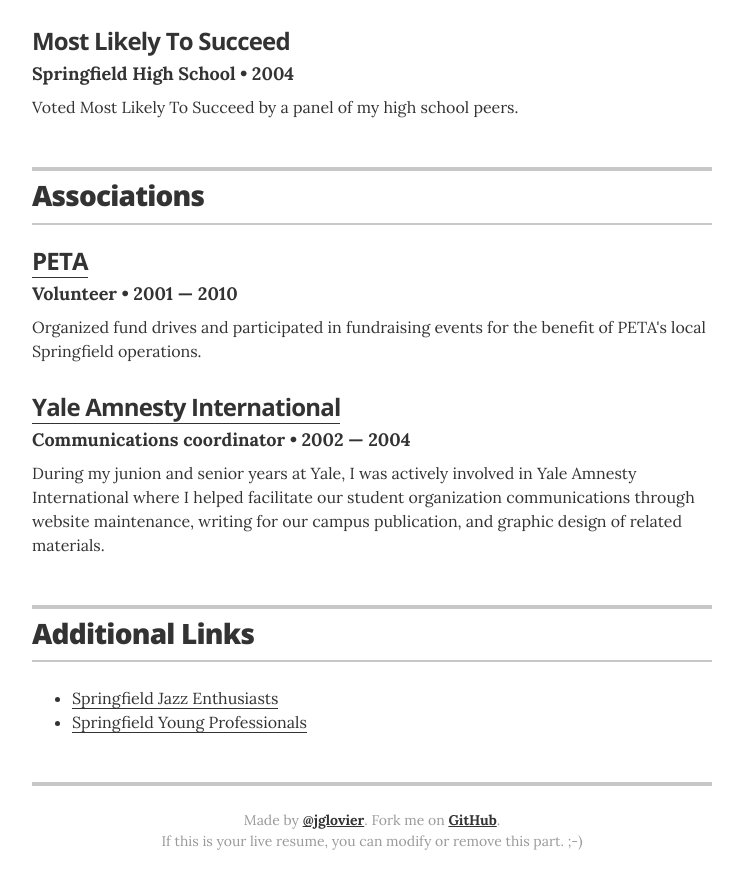
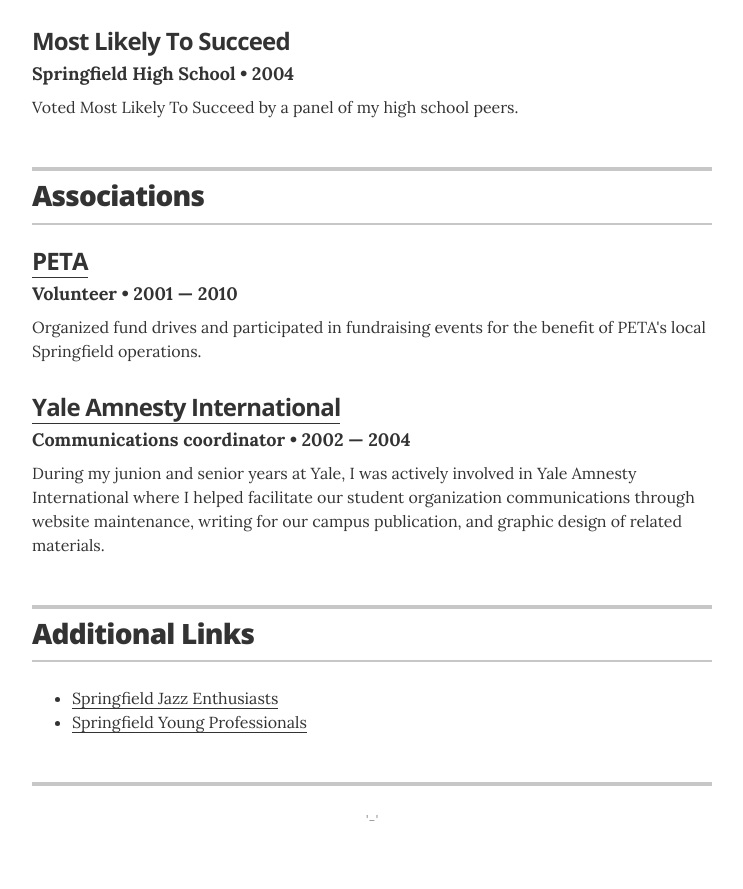
Before and after one commit to skhellou/myself, a Jekyll site: the page built from index.html, in a window 1280 px wide and 900 px high, scrolled down 2585 px. Shown: the top 889 px of the window, without its empty margins (268-1011 px from the left). Built offline with Jekyll 4.4.1, drawn with Linux system fonts in a browser that asks for light colours.

Commit message:
Update resume.html

```diff
--- a/_layouts/resume.html
+++ b/_layouts/resume.html
@@ -17,7 +17,7 @@
         {% endif %}
 
         <!-- Your name is defined in the _config.yml file -->
-        <h1 class="header-name" itemprop="name">{{ site.resume_name }}</h1>
+        <h3 class="header-name" itemprop="name">{{ site.resume_name }}</h3>
 
         <!-- To display contact info here, change `display_header_contact_info` value in _config.yml to true -->
         {% if site.display_header_contact_info == 'true' %}
@@ -232,8 +232,8 @@
       {% endif %}
 
       <footer class="page-footer">
-        <p class="footer-line">Made by <a href="http://twitter.com/jglovier">@jglovier</a>. Fork me on <a href="https://github.com/jglovier/resume-template">GitHub</a>.</p>
-        <p class="footer-line">If this is your live resume, you can modify or remove this part. ;-)</p>
+        <p class="footer-line"> '-' </p>
+
       </footer>
 
     </div>
```
